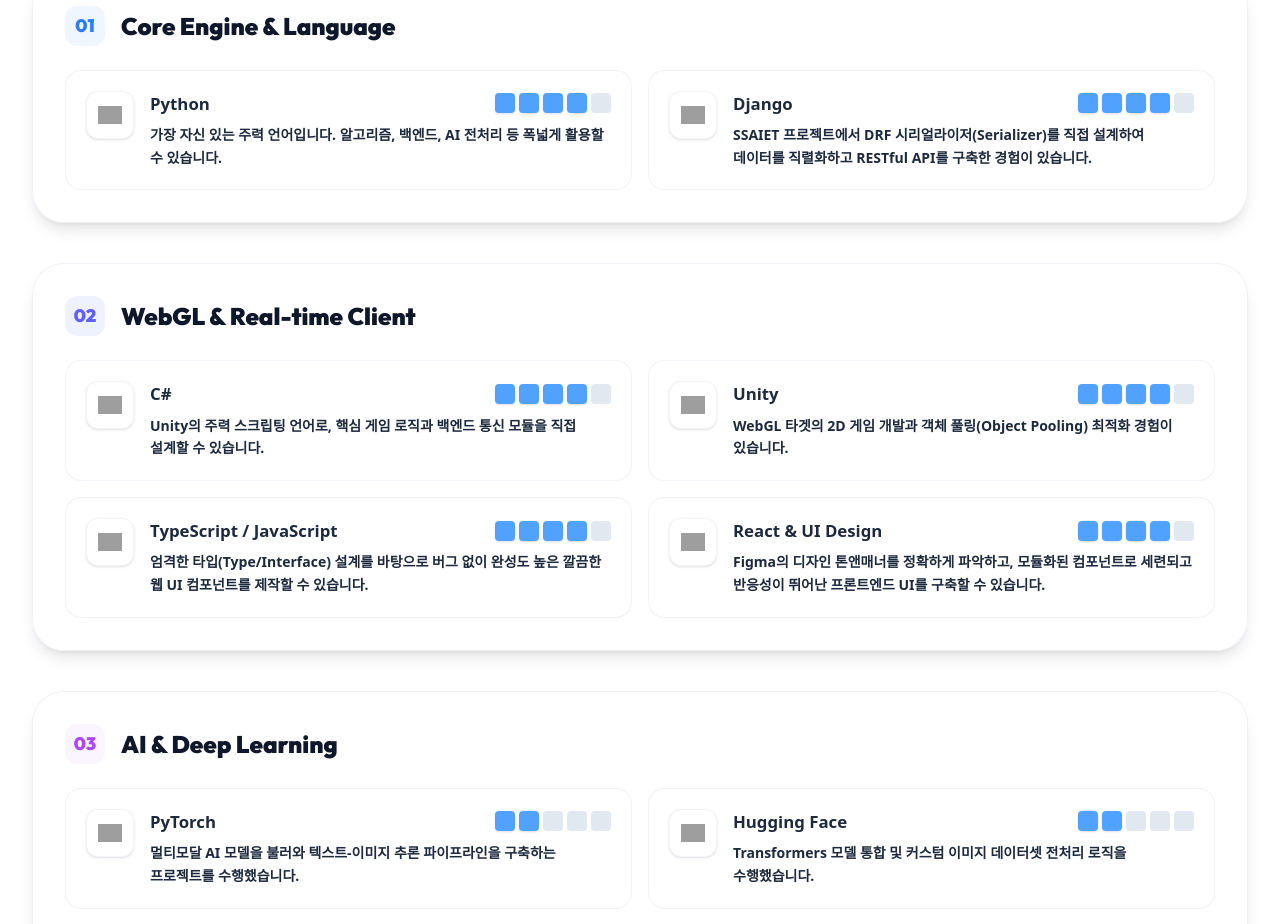
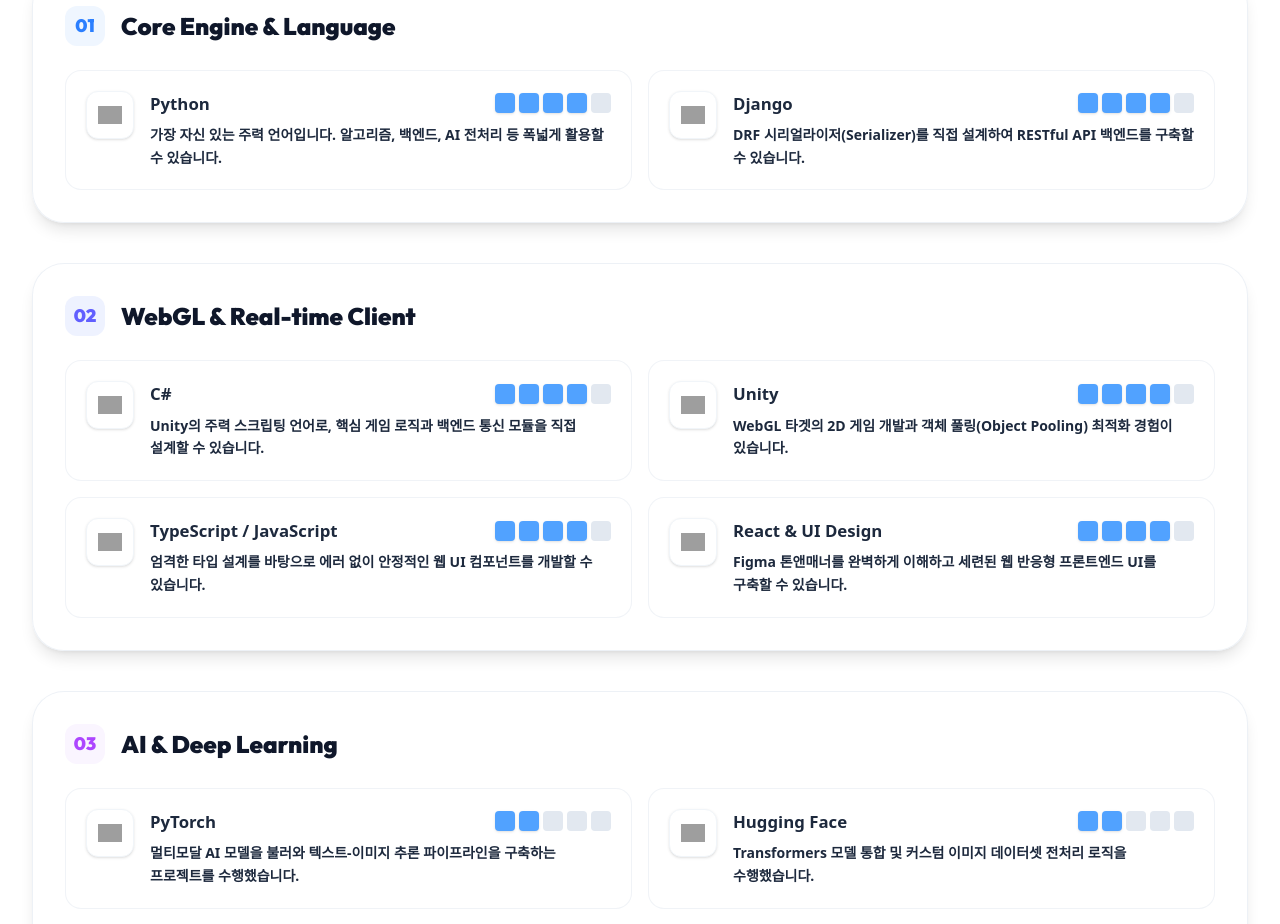
Before and after one commit to kkaemong/kkaemong, a Next.js app: page / in a window 1280 px wide. Shown: the part 2403-3327 px from the top of the page. Built offline with nearby package versions, Linux system fonts and the light colour scheme; grey boxes are pictures that could not be loaded.

Commit message:
docs: make Django and frontend skill descriptions ultra short and project-agnostic

```diff
--- a/src/data/portfolio.ts
+++ b/src/data/portfolio.ts
@@ -63,7 +63,7 @@
         name: "Django",
         level: 80,
         icon: "django",
-        description: "SSAIET 프로젝트에서 DRF 시리얼라이저(Serializer)를 직접 설계하여 데이터를 직렬화하고 RESTful API를 구축한 경험이 있습니다."
+        description: "DRF 시리얼라이저(Serializer)를 직접 설계하여 RESTful API 백엔드를 구축할 수 있습니다."
       }
     ],
     webgl: [
@@ -83,13 +83,13 @@
         name: "TypeScript / JavaScript",
         level: 70,
         icon: "typescript",
-        description: "엄격한 타입(Type/Interface) 설계를 바탕으로 버그 없이 완성도 높은 깔끔한 웹 UI 컴포넌트를 제작할 수 있습니다."
+        description: "엄격한 타입 설계를 바탕으로 에러 없이 안정적인 웹 UI 컴포넌트를 개발할 수 있습니다."
       },
       {
         name: "React & UI Design",
         level: 70,
         icon: "react",
-        description: "Figma의 디자인 톤앤매너를 정확하게 파악하고, 모듈화된 컴포넌트로 세련되고 반응성이 뛰어난 프론트엔드 UI를 구축할 수 있습니다."
+        description: "Figma 톤앤매너를 완벽하게 이해하고 세련된 웹 반응형 프론트엔드 UI를 구축할 수 있습니다."
       }
     ],
     ai: [
```
